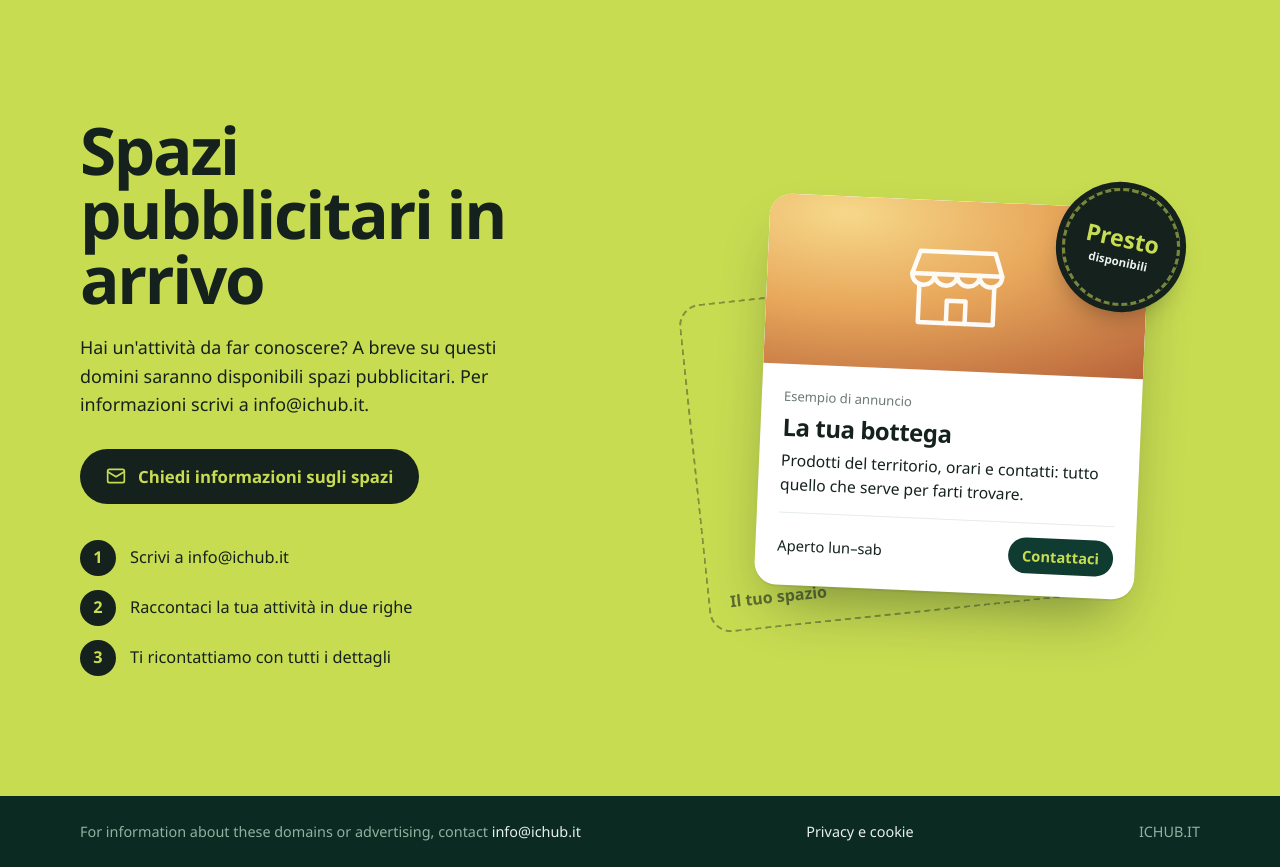
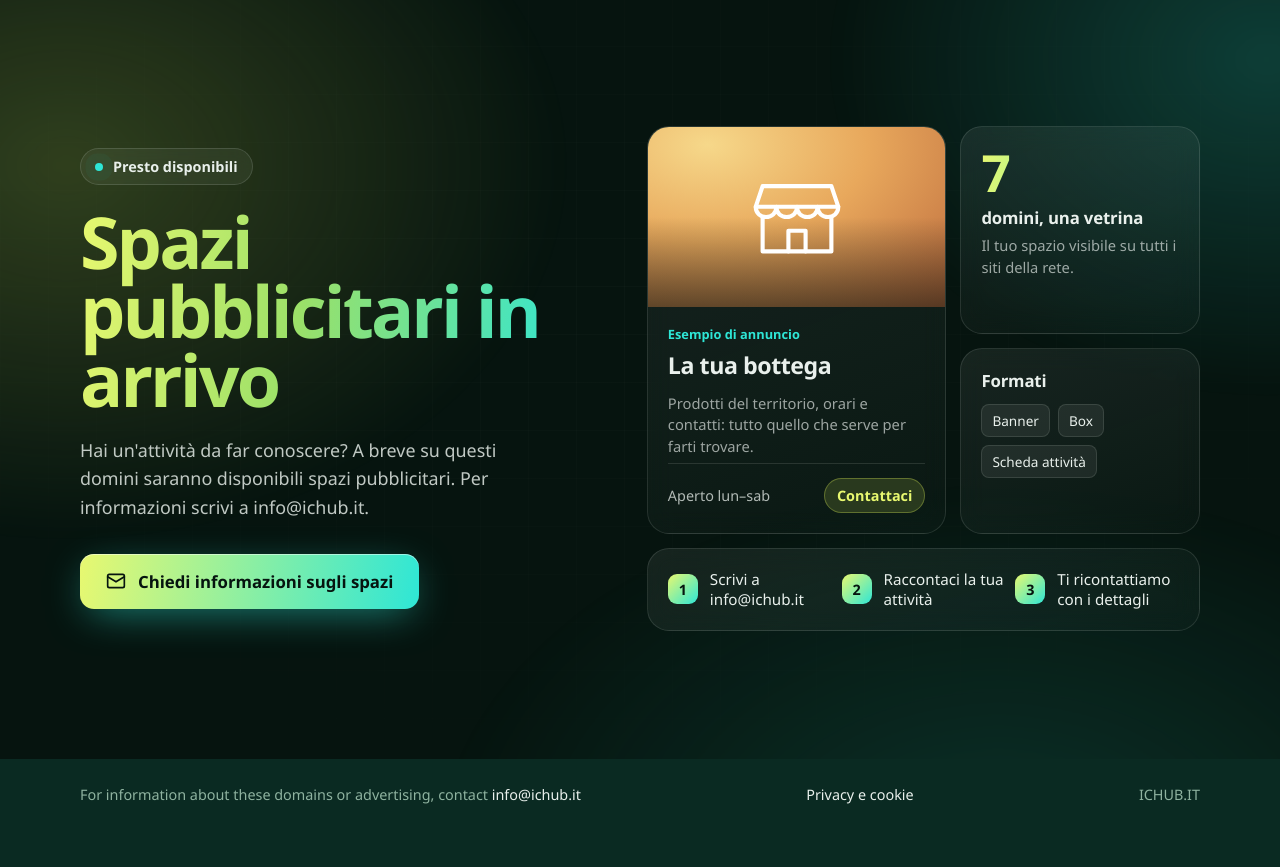
Before and after one commit to lor3nzsc/sarconiinside-site, a plain HTML site: page index.html in a window 1280 px wide. Shown: the part 749-1616 px from the top of the page. After the commit the page ends 1579 px from the top, so only its background shows below. Drawn offline with Linux system fonts and the light colour scheme; a web font is replaced by a local one.

Commit message:
Sezione spazi pubblicitari futuristica (bento, aurora, glass)

```diff
--- a/index.html
+++ b/index.html
@@ -41,30 +41,48 @@
   .list li span { color:var(--sage); font-weight:400; }
 
   /* Parte bassa: spazi pubblicitari */
-  .ads { background:var(--wheat); color:var(--ink); padding:clamp(64px, 10vw, 120px) 0; }
-  .ads .inner { display:grid; grid-template-columns:1.1fr 1fr; gap:clamp(32px, 6vw, 88px); align-items:center; }
-  .ads h2 { font-weight:800; font-size:clamp(2.2rem, 5.2vw, 4.1rem); line-height:.98; letter-spacing:-.035em; max-width:13ch; }
-  .ads p { font-size:clamp(1.05rem, 1.4vw, 1.2rem); line-height:1.6; max-width:42ch; margin-top:22px; }
-  .btn { display:inline-flex; align-items:center; gap:12px; margin-top:30px; background:var(--ink); color:var(--wheat); text-decoration:none; font-weight:600; font-size:1.05rem; padding:16px 26px; border-radius:999px; transition:transform .15s ease, background .15s ease; }
-  .btn:hover { background:var(--pine); color:var(--mist); transform:translateY(-1px); }
+  .ads { position:relative; overflow:hidden; background:#06140F; color:var(--mist); padding:clamp(72px, 10vw, 128px) 0; isolation:isolate; }
+  .ads::before { content:""; position:absolute; inset:-20%; z-index:-2;
+    background:radial-gradient(40% 50% at 18% 30%, rgba(200,220,82,.22), transparent 70%),
+               radial-gradient(35% 45% at 85% 20%, rgba(46,230,214,.20), transparent 70%),
+               radial-gradient(45% 50% at 70% 95%, rgba(34,184,156,.18), transparent 70%);
+    filter:blur(10px); }
+  .ads::after { content:""; position:absolute; inset:0; z-index:-1; opacity:.35;
+    background-image:linear-gradient(rgba(233,240,236,.06) 1px, transparent 1px), linear-gradient(90deg, rgba(233,240,236,.06) 1px, transparent 1px);
+    background-size:48px 48px; mask-image:radial-gradient(70% 70% at 50% 40%, #000, transparent); -webkit-mask-image:radial-gradient(70% 70% at 50% 40%, #000, transparent); }
+  .ads .inner { display:grid; grid-template-columns:1fr 1.1fr; gap:clamp(36px, 5vw, 72px); align-items:center; }
+  .chip { display:inline-flex; align-items:center; gap:10px; padding:8px 14px; border-radius:999px; font-size:.9rem; font-weight:600;
+    background:rgba(233,240,236,.06); border:1px solid rgba(233,240,236,.14); backdrop-filter:blur(8px); }
+  .chip i { width:8px; height:8px; border-radius:50%; background:#2EE6D6; box-shadow:0 0 0 0 rgba(46,230,214,.7); animation:pulse 2s infinite; }
+  @keyframes pulse { 70% { box-shadow:0 0 0 10px rgba(46,230,214,0); } 100% { box-shadow:0 0 0 0 rgba(46,230,214,0); } }
+  .ads h2 { margin-top:22px; font-weight:800; font-size:clamp(2.4rem, 5.6vw, 4.6rem); line-height:.96; letter-spacing:-.04em; max-width:12ch;
+    background:linear-gradient(100deg, #E8F870 0%, #9BE068 45%, #2EE6D6 100%); -webkit-background-clip:text; background-clip:text; color:transparent; }
+  .ads p.lead { font-size:clamp(1.05rem, 1.4vw, 1.2rem); line-height:1.6; max-width:42ch; margin-top:22px; color:rgba(233,240,236,.82); }
+  .btn { display:inline-flex; align-items:center; gap:12px; margin-top:32px; color:#06140F; text-decoration:none; font-weight:700; font-size:1.05rem; padding:16px 26px; border-radius:14px;
+    background:linear-gradient(100deg, #E8F870, #2EE6D6); box-shadow:0 10px 40px -10px rgba(46,230,214,.6), inset 0 1px 0 rgba(255,255,255,.5); transition:transform .15s ease, box-shadow .15s ease; }
+  .btn:hover { transform:translateY(-2px); box-shadow:0 16px 50px -10px rgba(46,230,214,.8), inset 0 1px 0 rgba(255,255,255,.5); }
   .btn svg { width:20px; height:20px; }
-  .steps { list-style:none; margin-top:36px; display:grid; gap:14px; counter-reset:s; max-width:46ch; }
-  .steps li { counter-increment:s; display:grid; grid-template-columns:36px 1fr; gap:14px; align-items:center; font-size:1.02rem; line-height:1.4; }
-  .steps li::before { content:counter(s); width:36px; height:36px; border-radius:50%; background:var(--ink); color:var(--wheat); display:grid; place-items:center; font-weight:800; }
-  .show { position:relative; min-height:430px; display:grid; place-items:center; }
-  .ghost { position:absolute; width:78%; height:330px; border:2px dashed rgba(20,33,28,.4); border-radius:22px; transform:rotate(-6deg) translate(-70px, 46px); display:flex; align-items:flex-end; justify-content:flex-start; padding:18px 20px; font-weight:600; color:rgba(20,33,28,.6); }
-  .card { position:relative; width:min(380px, 88%); background:#fff; border-radius:22px; overflow:hidden; box-shadow:0 30px 60px -20px rgba(20,33,28,.45), 0 2px 0 rgba(20,33,28,.06); transform:rotate(2.5deg); transition:transform .3s ease; }
-  .card:hover { transform:rotate(0deg) translateY(-4px); }
-  .card .pic { height:170px; background:radial-gradient(120% 120% at 20% 10%, #F6D88A 0%, #E8A85C 45%, #B8643A 100%); display:grid; place-items:center; }
-  .card .pic svg { width:120px; height:120px; color:#fff; opacity:.95; }
-  .card .body { padding:20px 22px 22px; color:var(--ink); }
-  .card .tag { font-size:.82rem; color:#6b7a72; }
-  .card h3 { font-size:1.5rem; font-weight:800; letter-spacing:-.02em; margin-top:4px; }
-  .card p { font-size:.98rem; line-height:1.5; margin-top:6px; max-width:none; }
-  .card .row { display:flex; justify-content:space-between; align-items:center; margin-top:16px; padding-top:14px; border-top:1px solid #E6ECE8; font-size:.92rem; }
-  .card .pill { background:var(--pine); color:var(--wheat); padding:8px 14px; border-radius:999px; font-weight:600; }
-  .sticker { position:absolute; top:6px; right:4%; width:118px; height:118px; border-radius:50%; background:var(--ink); color:var(--wheat); display:grid; place-items:center; text-align:center; font-weight:800; font-size:1.45rem; line-height:1; transform:rotate(12deg); box-shadow:0 14px 30px -10px rgba(0,0,0,.5); border:3px dashed rgba(200,220,82,.55); outline:6px solid var(--ink); }
-  .sticker small { display:block; font-size:.72rem; font-weight:600; margin-top:6px; color:var(--mist); }
+  .bento { display:grid; grid-template-columns:1.25fr 1fr; grid-template-rows:auto auto; gap:14px; }
+  .tile { position:relative; border-radius:22px; padding:20px; background:linear-gradient(160deg, rgba(233,240,236,.08), rgba(233,240,236,.02));
+    border:1px solid rgba(233,240,236,.12); backdrop-filter:blur(12px); -webkit-backdrop-filter:blur(12px); transition:border-color .2s ease, transform .2s ease; }
+  .tile:hover { border-color:rgba(46,230,214,.5); transform:translateY(-2px); }
+  .tile h3 { font-size:1.05rem; font-weight:700; letter-spacing:-.01em; }
+  .tile .muted { color:rgba(233,240,236,.65); font-size:.92rem; line-height:1.45; margin-top:6px; }
+  .ad { grid-row:span 2; padding:0; overflow:hidden; display:flex; flex-direction:column; }
+  .ad .pic { height:180px; background:radial-gradient(120% 120% at 20% 10%, #F6D88A 0%, #E8A85C 45%, #B8643A 100%); display:grid; place-items:center; position:relative; }
+  .ad .pic::after { content:""; position:absolute; inset:0; background:linear-gradient(180deg, transparent 50%, rgba(6,20,15,.55)); }
+  .ad .pic svg { width:110px; height:110px; color:#fff; position:relative; z-index:1; }
+  .ad .body { padding:18px 20px 20px; display:flex; flex-direction:column; gap:6px; flex:1; }
+  .ad .tag { font-size:.8rem; color:#2EE6D6; font-weight:600; }
+  .ad h3 { font-size:1.45rem; font-weight:800; letter-spacing:-.02em; }
+  .ad .row { margin-top:auto; padding-top:14px; border-top:1px solid rgba(233,240,236,.12); display:flex; justify-content:space-between; align-items:center; font-size:.9rem; color:rgba(233,240,236,.75); }
+  .ad .pill { background:rgba(200,220,82,.16); color:#E8F870; border:1px solid rgba(200,220,82,.35); padding:7px 12px; border-radius:999px; font-weight:600; }
+  .big { font-size:3.2rem; font-weight:800; letter-spacing:-.04em; line-height:1; background:linear-gradient(100deg, #E8F870, #2EE6D6); -webkit-background-clip:text; background-clip:text; color:transparent; }
+  .fmt { display:flex; flex-wrap:wrap; gap:8px; margin-top:12px; }
+  .fmt span { font-size:.85rem; padding:6px 10px; border-radius:8px; background:rgba(233,240,236,.07); border:1px solid rgba(233,240,236,.12); }
+  .steps { grid-column:1 / -1; display:grid; grid-template-columns:repeat(3, 1fr); gap:10px; list-style:none; counter-reset:s; }
+  .steps li { counter-increment:s; display:flex; gap:12px; align-items:center; font-size:.95rem; line-height:1.35; }
+  .steps li::before { content:counter(s); flex:none; width:30px; height:30px; border-radius:9px; display:grid; place-items:center; font-weight:800; font-size:.9rem; color:#06140F; background:linear-gradient(135deg, #E8F870, #2EE6D6); }
 
   footer { background:var(--pine-deep); color:var(--sage); font-size:.9rem; padding:26px 0; }
   footer .inner { display:flex; justify-content:space-between; flex-wrap:wrap; gap:12px; }
@@ -72,12 +90,12 @@
 
   @media (max-width:760px) {
     .ads .inner { grid-template-columns:1fr; }
-    .show { min-height:380px; margin-top:12px; } .sticker { width:96px; height:96px; font-size:1.2rem; }
+    .bento { grid-template-columns:1fr; } .ad { grid-row:auto; } .steps { grid-template-columns:1fr; }
     .domains { padding-bottom:72px; }
   }
   @media (prefers-reduced-motion: reduce) {
     .topo path { animation:none; stroke-dashoffset:0; }
-    .mail, .btn, .card { transition:none; }
+    .mail, .btn, .tile { transition:none; } .chip i { animation:none; }
   }
 </style>
 </head>
@@ -107,32 +125,40 @@
 <section class="ads">
   <div class="inner">
     <div>
+      <span class="chip"><i></i>Presto disponibili</span>
       <h2>Spazi pubblicitari in arrivo</h2>
-      <p>Hai un'attività da far conoscere? A breve su questi domini saranno disponibili spazi pubblicitari. Per informazioni scrivi a info@ichub.it.</p>
+      <p class="lead">Hai un'attività da far conoscere? A breve su questi domini saranno disponibili spazi pubblicitari. Per informazioni scrivi a info@ichub.it.</p>
       <a class="btn" href="mailto:info@ichub.it?subject=Spazi%20pubblicitari">
         <svg viewBox="0 0 24 24" fill="none" stroke="currentColor" stroke-width="2" stroke-linecap="round" stroke-linejoin="round" aria-hidden="true"><rect x="2" y="4" width="20" height="16" rx="2"/><path d="m22 7-10 6L2 7"/></svg>
         Chiedi informazioni sugli spazi
       </a>
-      <ol class="steps">
-        <li>Scrivi a info@ichub.it</li>
-        <li>Raccontaci la tua attività in due righe</li>
-        <li>Ti ricontattiamo con tutti i dettagli</li>
-      </ol>
     </div>
-    <div class="show">
-      <div class="ghost" aria-hidden="true">Il tuo spazio</div>
-      <article class="card" aria-label="Esempio di annuncio">
+    <div class="bento">
+      <article class="tile ad" aria-label="Esempio di annuncio">
         <div class="pic" aria-hidden="true">
           <svg viewBox="0 0 64 64" fill="none" stroke="currentColor" stroke-width="2.4" stroke-linecap="round" stroke-linejoin="round"><path d="M8 26h48l-4-12H12z"/><path d="M8 26c0 4 3 6 6 6s6-2 6-6c0 4 3 6 6 6s6-2 6-6c0 4 3 6 6 6s6-2 6-6c0 4 3 6 6 6s6-2 6-6"/><path d="M12 32v20h40V32"/><path d="M27 52V40h10v12"/></svg>
         </div>
         <div class="body">
           <span class="tag">Esempio di annuncio</span>
           <h3>La tua bottega</h3>
-          <p>Prodotti del territorio, orari e contatti: tutto quello che serve per farti trovare.</p>
+          <p class="muted">Prodotti del territorio, orari e contatti: tutto quello che serve per farti trovare.</p>
           <div class="row"><span>Aperto lun–sab</span><span class="pill">Contattaci</span></div>
         </div>
       </article>
-      <div class="sticker" aria-hidden="true"><div>Presto<small>disponibili</small></div></div>
+      <div class="tile">
+        <div class="big">7</div>
+        <h3 style="margin-top:8px">domini, una vetrina</h3>
+        <p class="muted">Il tuo spazio visibile su tutti i siti della rete.</p>
+      </div>
+      <div class="tile">
+        <h3>Formati</h3>
+        <div class="fmt"><span>Banner</span><span>Box</span><span>Scheda attività</span></div>
+      </div>
+      <ol class="tile steps">
+        <li>Scrivi a info@ichub.it</li>
+        <li>Raccontaci la tua attività</li>
+        <li>Ti ricontattiamo con i dettagli</li>
+      </ol>
     </div>
   </div>
 </section>
```
